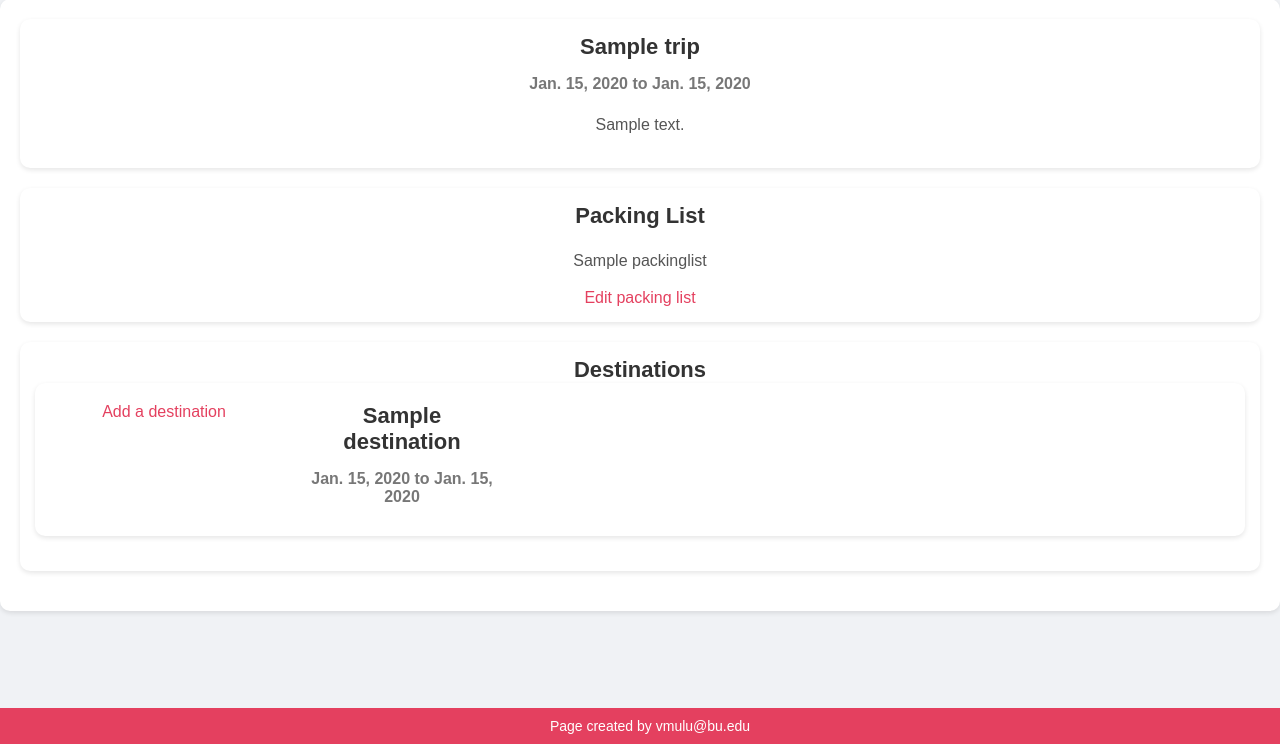
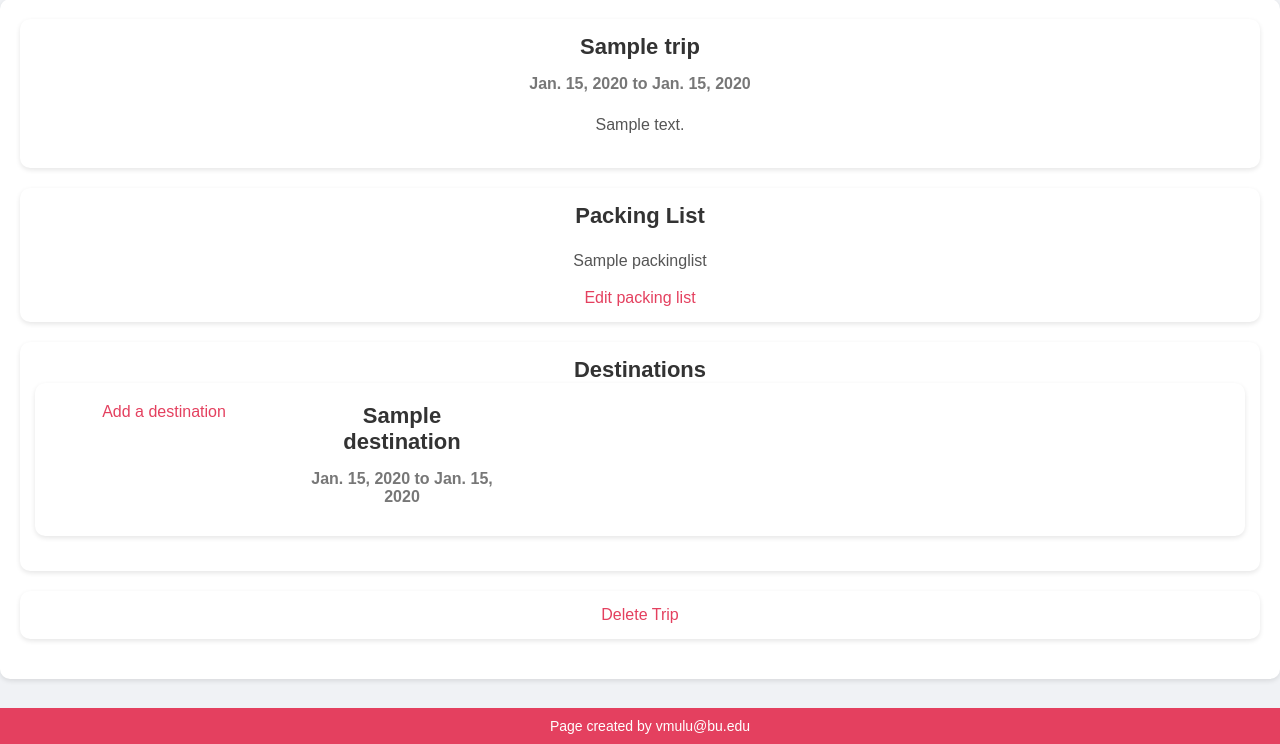
Before and after one commit to vmulu/cs412, a Django app: page /project/trip/1/ in a window 1280 px wide. Shown: the part 56-800 px from the top of the page. Run offline with Django 5.2, Linux system fonts and the light colour scheme; tables that the repository leaves empty hold one stand-in row (values such as "Sample post").

Commit message:
delete view is done

```diff
--- a/project/templates/project/trip.html
+++ b/project/templates/project/trip.html
@@ -62,6 +62,10 @@ Trip page that shows a singular trip information
                 {% endfor %}
             </div>
     </div>
+    <div>
+        <a href="{% url 'delete_trip' trip.pk %}"> Delete Trip</a>
+    </div>
+
 </div>
 
 {% endblock %}
--- a/project/urls.py
+++ b/project/urls.py
@@ -14,4 +14,5 @@ urlpatterns = [
     path('trip/<int:pk>/create_packing_list', CreatePackingListFormView.as_view(), name="create_packing_list"),
     path('destination/<int:pk>/create_activity', CreateActivityFormView.as_view(), name="create_activity"),
     path('trip/<int:pk>/packing_list/update', UpdatePackingListFormView.as_view(), name="update_packing_list"),
+    path('trip/<int:pk>/delete', DeleteTripView.as_view(), name="delete_trip"),
 ]
--- a/project/views.py
+++ b/project/views.py
@@ -3,7 +3,7 @@
 # Description: Defines the view functions and/or class-based views for the Django application.
 
 from django.shortcuts import get_object_or_404, redirect, render
-from django.views.generic import ListView, DetailView, CreateView, UpdateView
+from django.views.generic import ListView, DetailView, CreateView, UpdateView, DeleteView
 from . models import *
 from . forms import *
 
@@ -204,3 +204,30 @@ class UpdatePackingListFormView(UpdateView):
         pk = self.object.pk
         # reverse builds url
         return reverse('trip', kwargs={'pk': pk})
+
+class DeleteTripView(DeleteView):
+    """
+    View for deleting a trip
+    """
+
+    model = Trip
+    template_name = 'project/delete_trip.html'
+
+    def get_context_data(self, **kwargs):
+        """
+        adding trip to context
+        """
+
+        context = super().get_context_data(**kwargs)
+        pk = self.kwargs['pk']
+        trip = Trip.objects.get(pk=pk)
+
+        context['trip'] = trip
+
+        return context
+
+    def get_success_url(self):
+        """
+        Redirects to the home page.
+        """
+        return reverse('all_trips')
```
Also changed, not shown: project/templates/project/delete_trip.html (added, +27 -0 lines).
